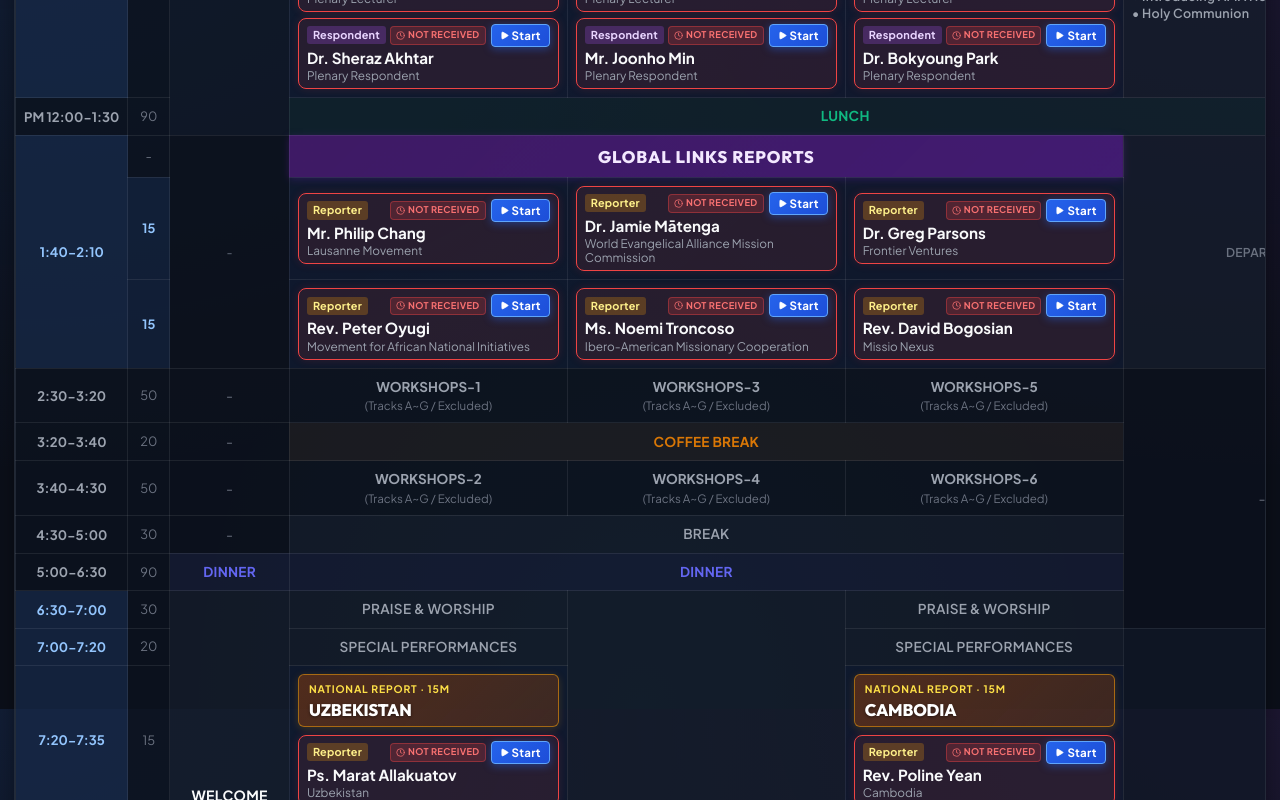
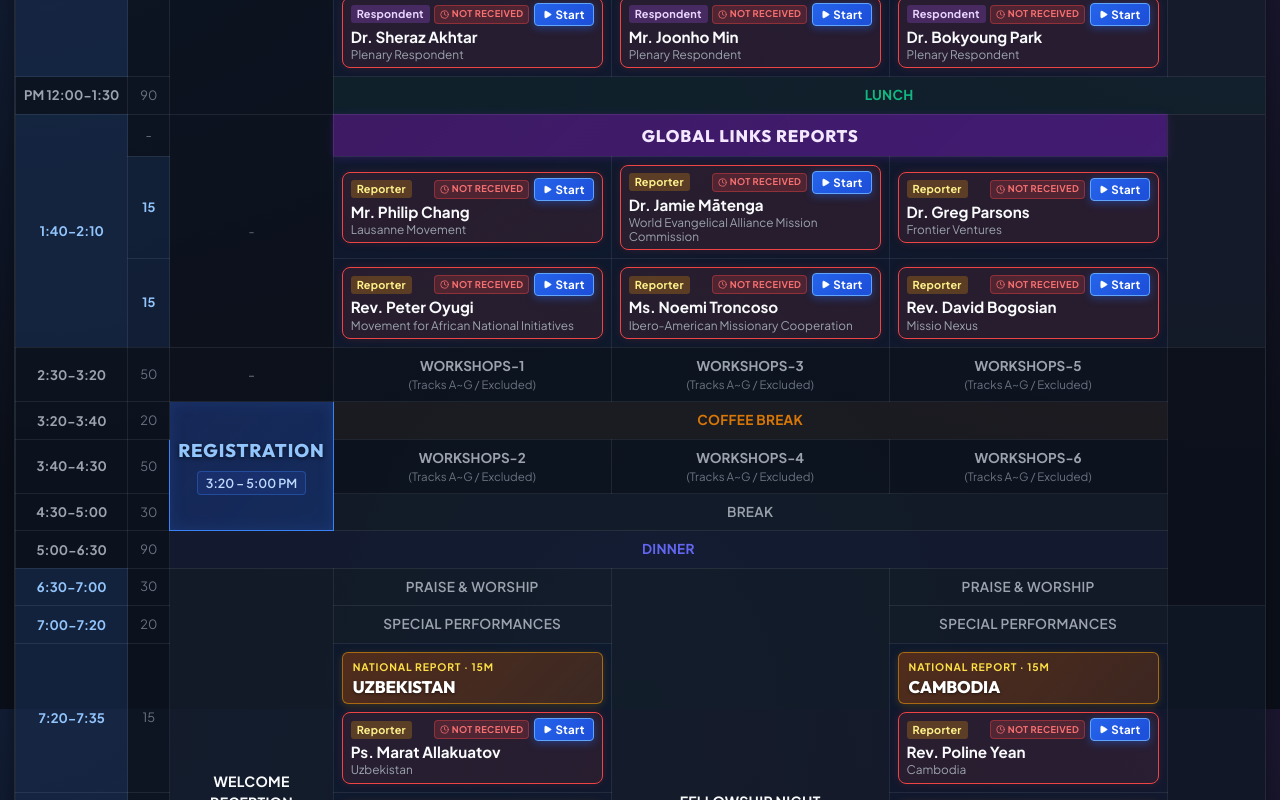
Before and after one commit to songh3ok/ama2026-report-tracker, a React (Vite) app: page / in a window 1280 px wide. Shown: the part 891-1691 px from the top of the page. Built offline with nearby package versions, Linux system fonts and the light colour scheme.

Commit message:
fix: adjust Day 1 Monday layout to match PDF with afternoon Registration 3:20-5:00 PM

```diff
--- a/src/App.css
+++ b/src/App.css
@@ -787,6 +787,44 @@
   box-shadow: 0 2px 8px rgba(245, 158, 11, 0.25);
 }
 
+/* Day 1 (Mon): Afternoon Registration Block */
+.cell-registration-block {
+  background: linear-gradient(135deg, rgba(30, 58, 138, 0.5) 0%, rgba(37, 99, 235, 0.28) 100%);
+  border: 1.5px solid #3b82f6 !important;
+  color: #ffffff;
+  text-align: center;
+  vertical-align: middle;
+  padding: 16px 10px;
+  box-shadow: inset 0 0 16px rgba(59, 130, 246, 0.15);
+}
+
+.registration-content {
+  display: flex;
+  flex-direction: column;
+  align-items: center;
+  justify-content: center;
+  gap: 6px;
+}
+
+.registration-main-title {
+  font-size: 1.15rem;
+  font-weight: 800;
+  letter-spacing: 0.05em;
+  color: #93c5fd;
+  text-shadow: 0 1px 4px rgba(0, 0, 0, 0.7);
+  font-family: var(--font-heading);
+}
+
+.registration-sub-time {
+  font-size: 0.78rem;
+  font-weight: 600;
+  color: #bfdbfe;
+  background: rgba(30, 58, 138, 0.4);
+  padding: 2px 8px;
+  border-radius: 4px;
+  border: 1px solid rgba(59, 130, 246, 0.35);
+}
+
 .tt-speakers-pair {
   display: flex;
   flex-direction: column;
--- a/src/components/TimetableGrid.jsx
+++ b/src/components/TimetableGrid.jsx
@@ -125,11 +125,8 @@ export function TimetableGrid({
             <tr className="tt-row-common">
               <td className="cell-time">AM 8:30-8:50</td>
               <td className="cell-min">20</td>
-              <td className="cell-empty" rowSpan={6}>
-                <div className="empty-notice">
-                  <strong>REGISTRATION & ARRIVAL</strong>
-                  <span>(Day 1 Official Program starts at 17:00)</span>
-                </div>
+              <td className="cell-muted" rowSpan={6}>
+                <div className="static-sub">-</div>
               </td>
               <td colSpan={4} className="cell-static">
                 PRAISE & WORSHIP
@@ -353,7 +350,13 @@ export function TimetableGrid({
             <tr className="tt-row-break">
               <td className="cell-time">3:20-3:40</td>
               <td className="cell-min">20</td>
-              <td className="cell-muted">-</td>
+              {/* Day 1 (Mon): REGISTRATION (3:20 - 5:00 PM) */}
+              <td className="cell-registration-block" rowSpan={3}>
+                <div className="registration-content">
+                  <div className="registration-main-title">REGISTRATION</div>
+                  <div className="registration-sub-time">3:20 – 5:00 PM</div>
+                </div>
+              </td>
               <td colSpan={3} className="cell-static text-coffee">
                 COFFEE BREAK
               </td>
@@ -363,7 +366,7 @@ export function TimetableGrid({
             <tr className="tt-row-workshops">
               <td className="cell-time">3:40-4:30</td>
               <td className="cell-min">50</td>
-              <td className="cell-muted">-</td>
+              {/* Mon covered by rowSpan={3} */}
               <td className="cell-workshop-notice">
                 <div className="ws-title">WORKSHOPS-2</div>
                 <div className="ws-note">(Tracks A~G / Excluded)</div>
@@ -382,7 +385,7 @@ export function TimetableGrid({
             <tr className="tt-row-break">
               <td className="cell-time">4:30-5:00</td>
               <td className="cell-min">30</td>
-              <td className="cell-muted">-</td>
+              {/* Mon covered by rowSpan={3} */}
               <td colSpan={3} className="cell-static">
                 BREAK
               </td>
@@ -392,8 +395,7 @@ export function TimetableGrid({
             <tr className="tt-row-break">
               <td className="cell-time">5:00-6:30</td>
               <td className="cell-min">90</td>
-              <td className="cell-static text-dinner">DINNER</td>
-              <td colSpan={3} className="cell-static text-dinner">
+              <td colSpan={4} className="cell-static text-dinner">
                 DINNER
               </td>
             </tr>
```
